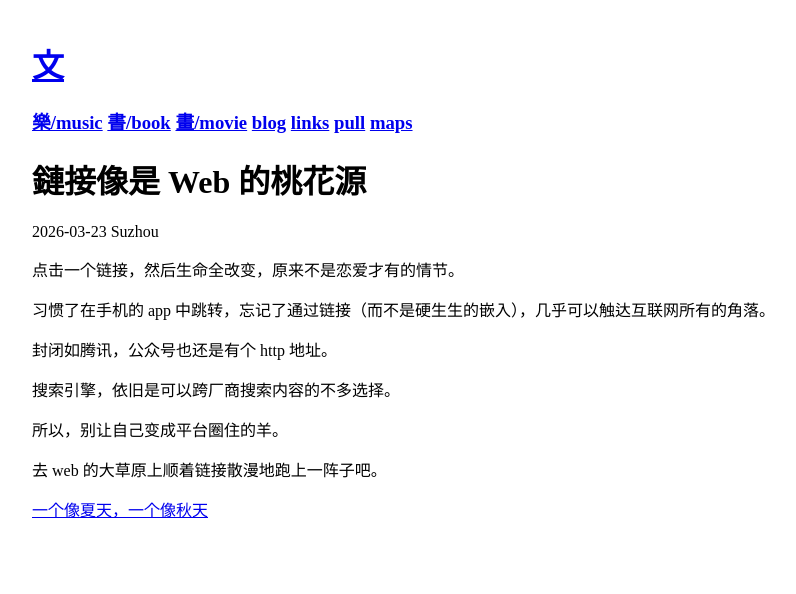
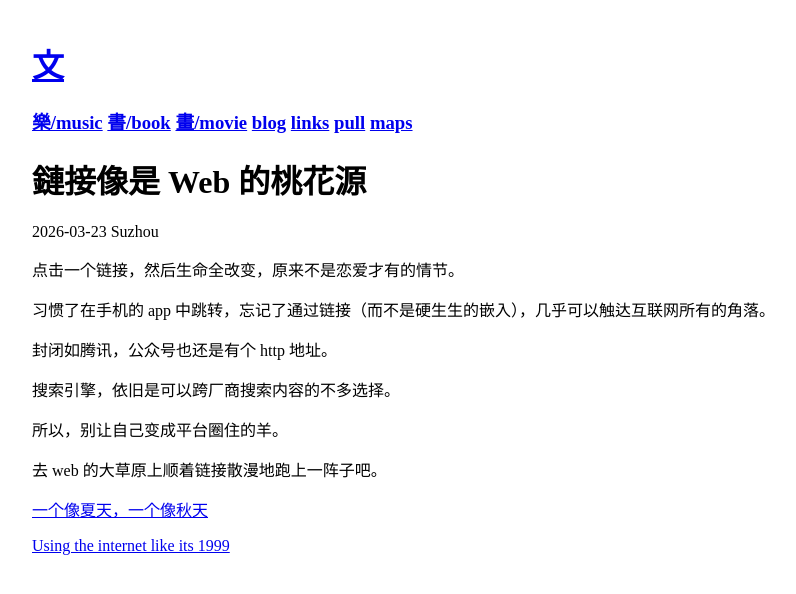
Before and after one commit to wangw469/wangw469.github.io, a Jekyll site: the page built from _posts/2026-03-23-hyperlink-as-web-utopia.md, in a window 1280 px wide. Shown: the top 594 px of the page, without its empty margins (8-804 px from the left). Built offline with Jekyll 4.4.1, drawn with Linux system fonts in a browser that asks for light colours.

Commit message:
add links

```diff
--- a/_posts/2026-03-23-hyperlink-as-web-utopia.md
+++ b/_posts/2026-03-23-hyperlink-as-web-utopia.md
@@ -18,3 +18,5 @@ date: 2026-03-23
 去 web 的大草原上顺着链接散漫地跑上一阵子吧。
 
 [一个像夏天，一个像秋天](https://y.music.163.com/m/mv?id=14529145)
+
+[Using the internet like its 1999](https://joshblais.com/blog/using-the-internet-like-its-1999/)
```
